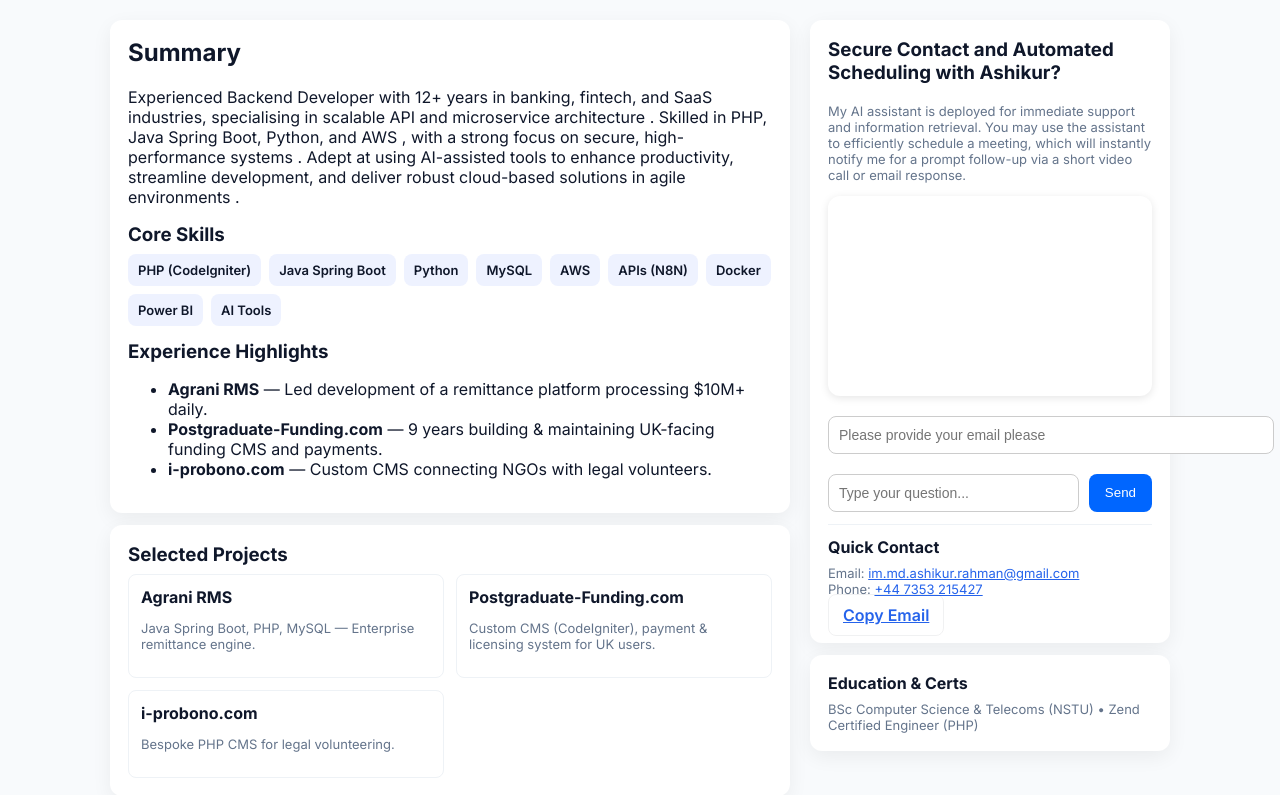
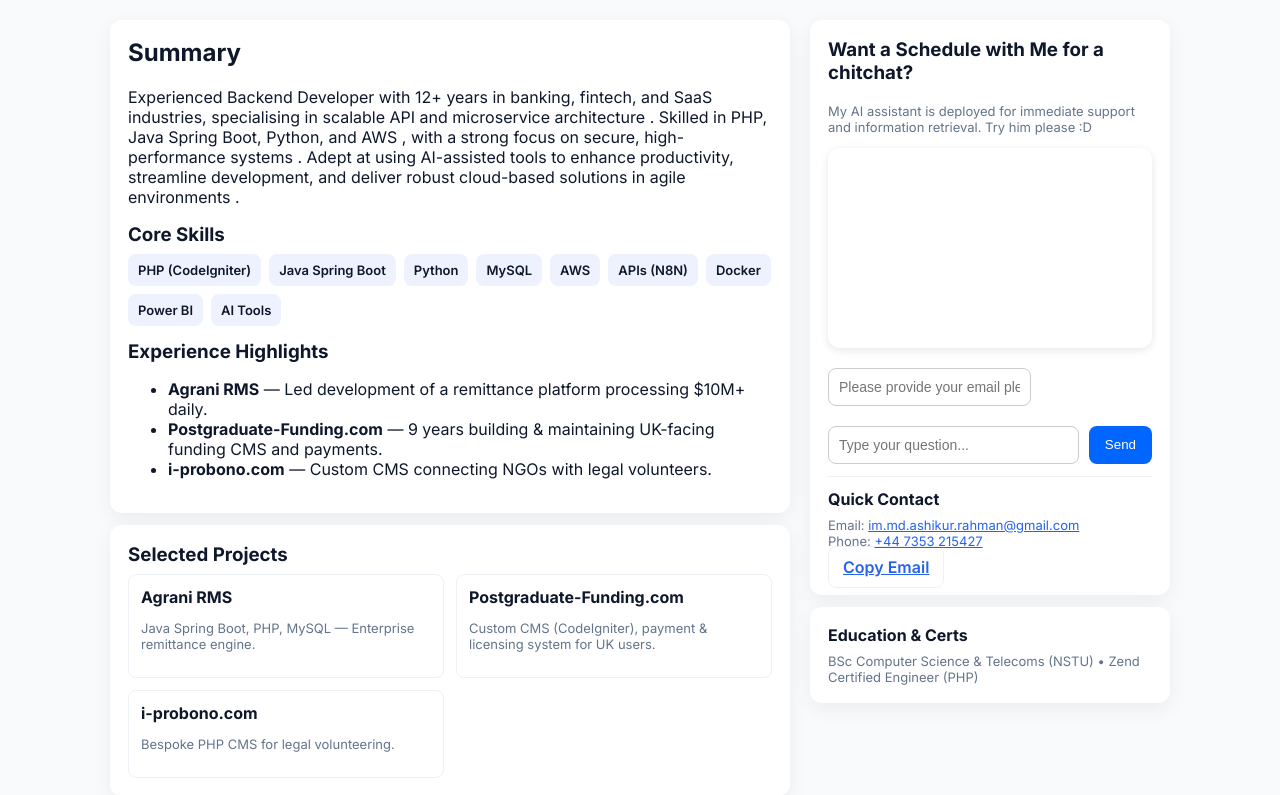
Before and after one commit to ashikur-rahman/ashikur.colud, a PHP site: page / in a window 1280 px wide. Shown: the part 132-927 px from the top of the page. Run offline with PHP 8.4, Linux system fonts and the light colour scheme.

Commit message:
some minor css change done

```diff
--- a/index.php
+++ b/index.php
@@ -184,50 +184,23 @@ agile environments
 
         <aside>
           <div class="card">
-            <h3 style="margin-top:0">Secure Contact and Automated Scheduling with Ashikur?</h3>
+            <h3 style="margin-top:0">Want a Schedule with Me for a chitchat?</h3>
             <p class="small">
               My AI assistant is deployed for immediate support and information retrieval.
-              You may use the assistant to efficiently schedule a meeting, which will instantly
-              notify me for a prompt follow-up via a short video call or email response.
+              Try him please :D
               </p>
 
                <div id="chatBox"></div>
 
-	<input id="userInputEmail" size="50" placeholder="Please provide your email please" />
+              <input id="userInputEmail" placeholder="Please provide your email please" />
 
-    <div id="inputBox">
+                <div id="inputBox">
 
-        <input id="userInput" placeholder="Type your question..." />
-        <button id="sendBtn">Send</button>
-    </div>
+                    <input id="userInput" placeholder="Type your question..." />
+                    <button id="sendBtn">Send</button>
+          </div>
 
-            <!-- <form id="contactForm">
-              <div>
-                <label for="name">Full name</label>
-                <input id="name" name="name" type="text" required />
-              </div>
-              <div>
-                <label for="email">Email</label>
-                <input id="email" name="email" type="email" required />
-              </div>
-              <div>
-                <label for="role">Role / Position</label>
-                <input id="role" name="role" type="text" placeholder="e.g. Software Engineer" />
-              </div>
-              <div>
-                <label for="message">Message</label>
-                <textarea id="message" name="message" rows="5" required></textarea>
-              </div>
 
-              <div>
-                <label for="webhook">Webhook URL (optional)</label>
-                <input id="webhook" name="webhook" type="url" placeholder="https://example.com/webhook" />
-                <div class="small">If a webhook URL is supplied, the form will POST JSON to that endpoint. Otherwise the message will be emailed using the default mailto fallback.</div>
-              </div>
-
-              <button type="submit" class="btn">Send Message</button>
-              <div id="status" class="small" style="margin-top:8px;color:var(--muted)"></div>
-            </form> -->
 
             <hr style="margin:12px 0;border:none;border-top:1px solid #eef2f6" />
             <h4 style="margin:0 0 8px 0">Quick Contact</h4>
```
